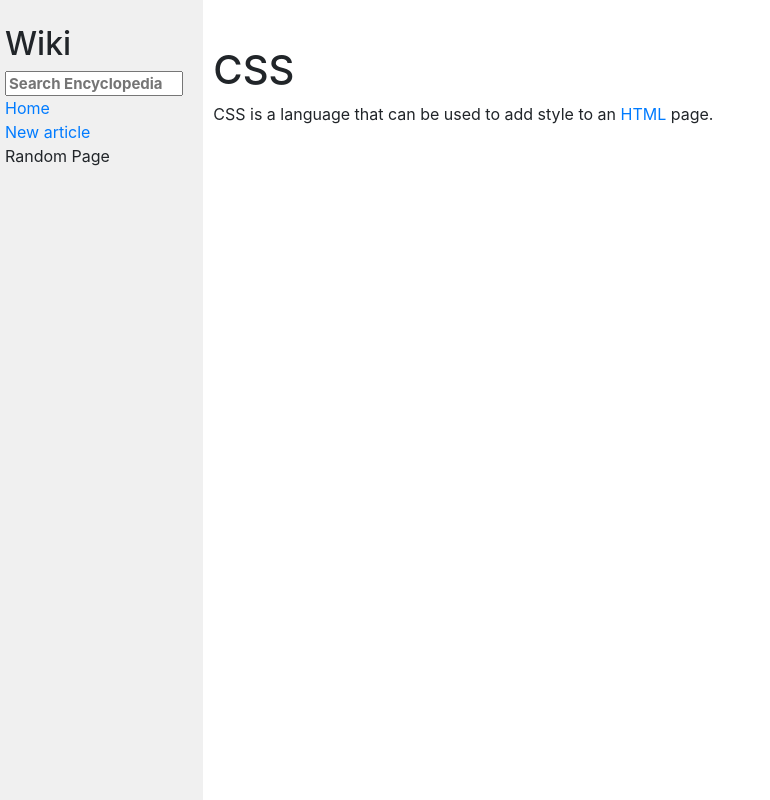
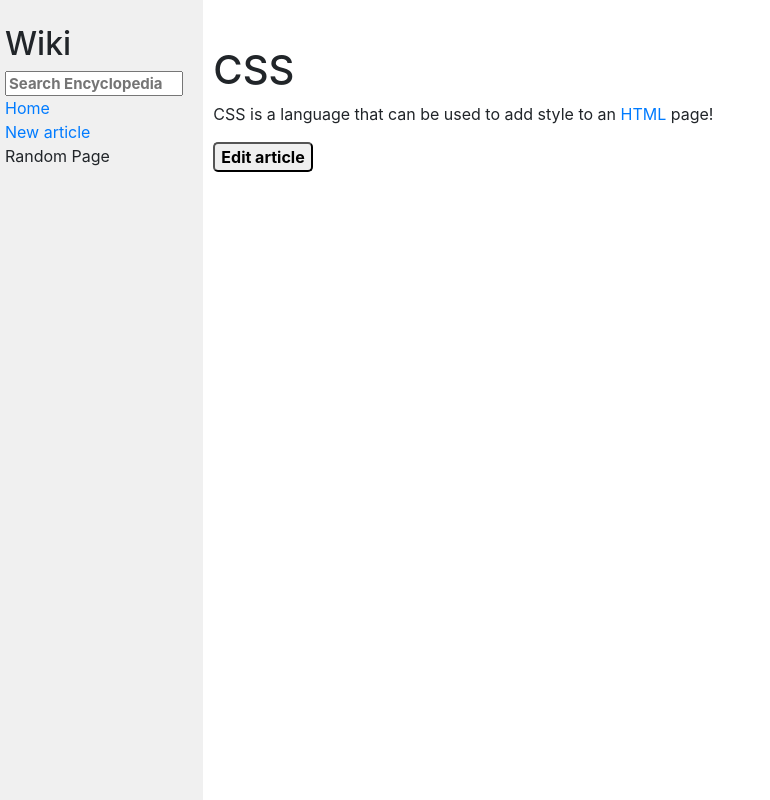
Before and after one commit to SITARNET/WiKi, a Django app: page /wiki/CSS in a window 1280 px wide. Shown: the whole page, without its empty margins (0-770 px from the left). Run offline with Django 3.2, Linux system fonts and the light colour scheme; some libraries are stand-ins or nearby versions.

Commit message:
Edd function edit-article

```diff
--- a/encyclopedia/static/encyclopedia/styles.css
+++ b/encyclopedia/static/encyclopedia/styles.css
@@ -53,3 +53,8 @@ input, label {
     width: 300px;
     font-weight: bold;
 }
+
+.edit-article {
+    border-radius: 5px;
+    font-weight: bold;
+}
--- a/encyclopedia/templates/encyclopedia/article.html
+++ b/encyclopedia/templates/encyclopedia/article.html
@@ -6,4 +6,5 @@
 
 {% block body %}
     <p>{{ article | safe }}</p>
+    <p><a href="{% url 'edit_article' title %}"><button class="edit-article">Edit article</button></a></p>
 {% endblock %}
--- a/encyclopedia/urls.py
+++ b/encyclopedia/urls.py
@@ -9,4 +9,5 @@ urlpatterns = [
     path("wiki/<str:title>", views.article, name="article"),
     path("search/", views.search_article, name="search"),
     path("new_article/", views.new_article, name="new_article"),
+    path("edit_article/<str:title>", views.edit_article, name="edit_article"),
 ]
--- a/encyclopedia/views.py
+++ b/encyclopedia/views.py
@@ -79,3 +79,26 @@ def new_article(request):
     return render(request, "encyclopedia/new_article.html", {
         "form": FormArticle()
     })
+
+
+class FormEditArticle(forms.Form):
+    article = forms.CharField(label="Article", widget=forms.Textarea(attrs={'class': 'form-textarea'}))
+
+
+def edit_article(request, title):
+    if request.method == "GET":
+        article = util.get_entry(title)
+        form = FormEditArticle({
+                "article": article
+            })
+
+        return render(request, "encyclopedia/edit_article.html", {
+                    "title": title,
+                    "form": form
+                })
+    else:
+        form = FormEditArticle(request.POST)
+        if form.is_valid():
+            article_content = form.cleaned_data["article"]
+            util.save_entry(title, article_content)
+            return HttpResponseRedirect(f"/wiki/{title}")
--- a/entries/CSS.md
+++ b/entries/CSS.md
@@ -1,3 +1,5 @@
 # CSS
 
-CSS is a language that can be used to add style to an [HTML](/wiki/HTML) page.
+
+
+CSS is a language that can be used to add style to an [HTML](/wiki/HTML) page!
```
Also changed, not shown: encyclopedia/templates/encyclopedia/edit_article.html (added, +14 -0 lines), entries/GIF.md (+3 -1 lines).
